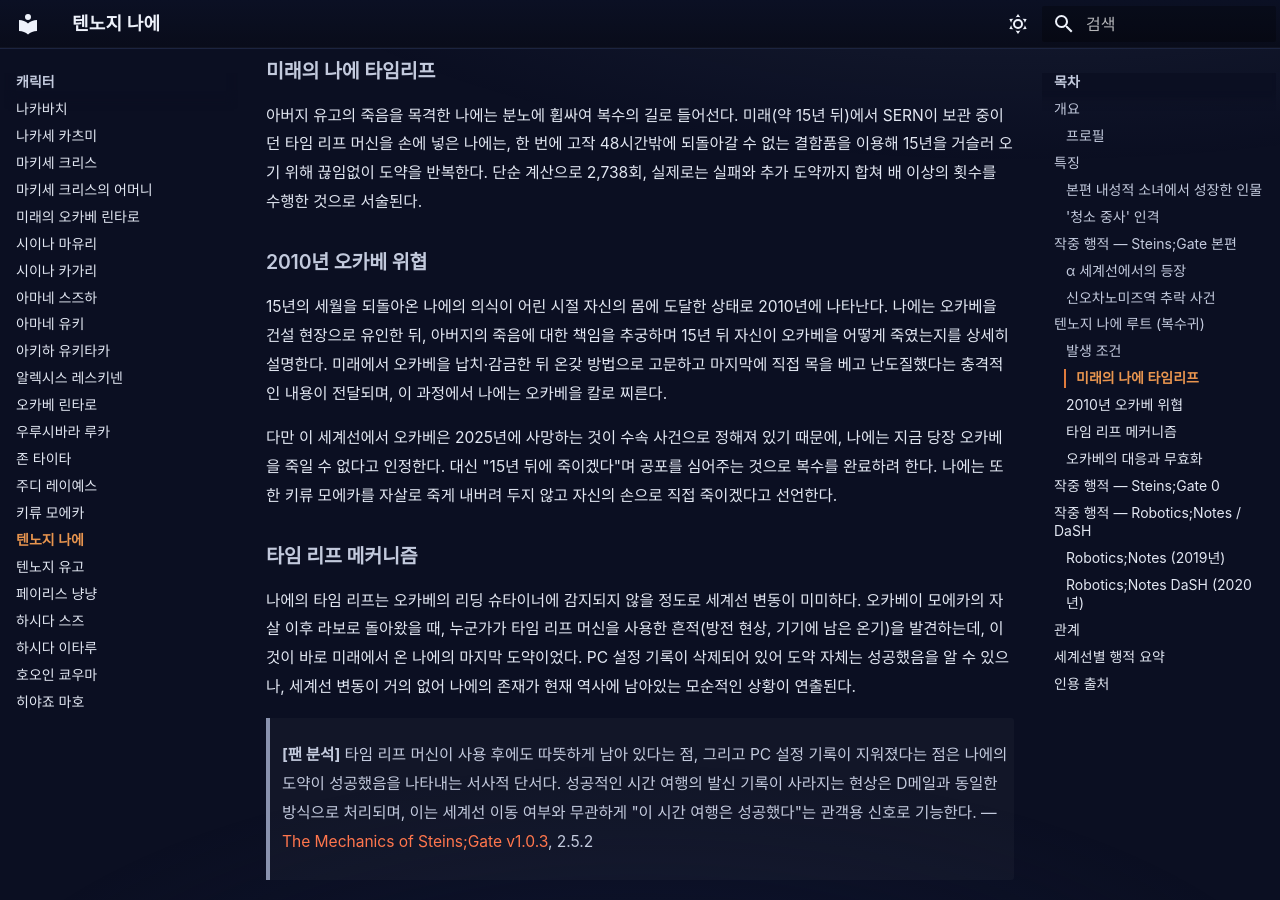
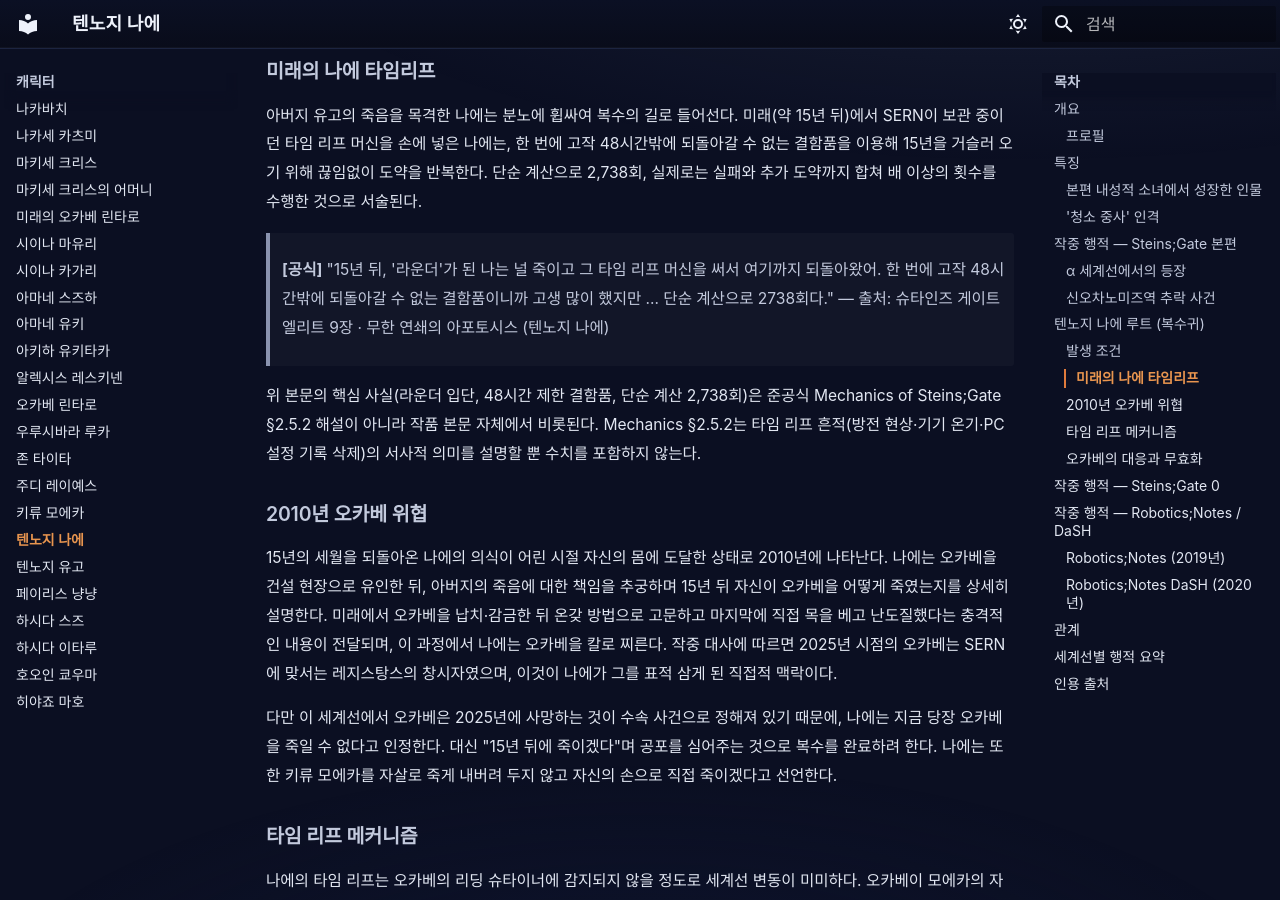
Before and after one commit to sgwiki/sgwiki.github.io, an MkDocs documentation site: the page built from wiki/캐릭터/텐노지-나에.md, in a window 1280 px wide and 900 px high, scrolled down 2878 px. Built offline with MkDocs 1.6.1 and Material for MkDocs 9.7.7, drawn with Linux system fonts in a browser that asks for light colours; some web fonts are replaced.

Commit message:
feat(wiki): 텐노지-나에 — P10 f975b940 패치 적용

```diff
--- a/wiki/캐릭터/텐노지-나에.md
+++ b/wiki/캐릭터/텐노지-나에.md
@@ -72,9 +72,13 @@ Steins;Gate 0에서 나에는 '청소 중사'라는 자칭을 사용한다. 이
 
 아버지 유고의 죽음을 목격한 나에는 분노에 휩싸여 복수의 길로 들어선다. 미래(약 15년 뒤)에서 SERN이 보관 중이던 타임 리프 머신을 손에 넣은 나에는, 한 번에 고작 48시간밖에 되돌아갈 수 없는 결함품을 이용해 15년을 거슬러 오기 위해 끊임없이 도약을 반복한다. 단순 계산으로 2,738회, 실제로는 실패와 추가 도약까지 합쳐 배 이상의 횟수를 수행한 것으로 서술된다.
 
+> **[공식]** "15년 뒤, '라운더'가 된 나는 널 죽이고 그 타임 리프 머신을 써서 여기까지 되돌아왔어. 한 번에 고작 48시간밖에 되돌아갈 수 없는 결함품이니까 고생 많이 했지만 … 단순 계산으로 2738회다." — 출처: 슈타인즈 게이트 엘리트 9장 · 무한 연쇄의 아포토시스 (텐노지 나에)
+
+위 본문의 핵심 사실(라운더 입단, 48시간 제한 결함품, 단순 계산 2,738회)은 준공식 Mechanics of Steins;Gate §2.5.2 해설이 아니라 작품 본문 자체에서 비롯된다. Mechanics §2.5.2는 타임 리프 흔적(방전 현상·기기 온기·PC 설정 기록 삭제)의 서사적 의미를 설명할 뿐 수치를 포함하지 않는다.
+
 ### 2010년 오카베 위협
 
-15년의 세월을 되돌아온 나에의 의식이 어린 시절 자신의 몸에 도달한 상태로 2010년에 나타난다. 나에는 오카베을 건설 현장으로 유인한 뒤, 아버지의 죽음에 대한 책임을 추궁하며 15년 뒤 자신이 오카베을 어떻게 죽였는지를 상세히 설명한다. 미래에서 오카베을 납치·감금한 뒤 온갖 방법으로 고문하고 마지막에 직접 목을 베고 난도질했다는 충격적인 내용이 전달되며, 이 과정에서 나에는 오카베을 칼로 찌른다.
+15년의 세월을 되돌아온 나에의 의식이 어린 시절 자신의 몸에 도달한 상태로 2010년에 나타난다. 나에는 오카베을 건설 현장으로 유인한 뒤, 아버지의 죽음에 대한 책임을 추궁하며 15년 뒤 자신이 오카베을 어떻게 죽였는지를 상세히 설명한다. 미래에서 오카베을 납치·감금한 뒤 온갖 방법으로 고문하고 마지막에 직접 목을 베고 난도질했다는 충격적인 내용이 전달되며, 이 과정에서 나에는 오카베을 칼로 찌른다. 작중 대사에 따르면 2025년 시점의 오카베는 SERN에 맞서는 레지스탕스의 창시자였으며, 이것이 나에가 그를 표적 삼게 된 직접적 맥락이다.
 
 다만 이 세계선에서 오카베은 2025년에 사망하는 것이 수속 사건으로 정해져 있기 때문에, 나에는 지금 당장 오카베을 죽일 수 없다고 인정한다. 대신 "15년 뒤에 죽이겠다"며 공포를 심어주는 것으로 복수를 완료하려 한다. 나에는 또한 키류 모에카를 자살로 죽게 내버려 두지 않고 자신의 손으로 직접 죽이겠다고 선언한다.
 
```
